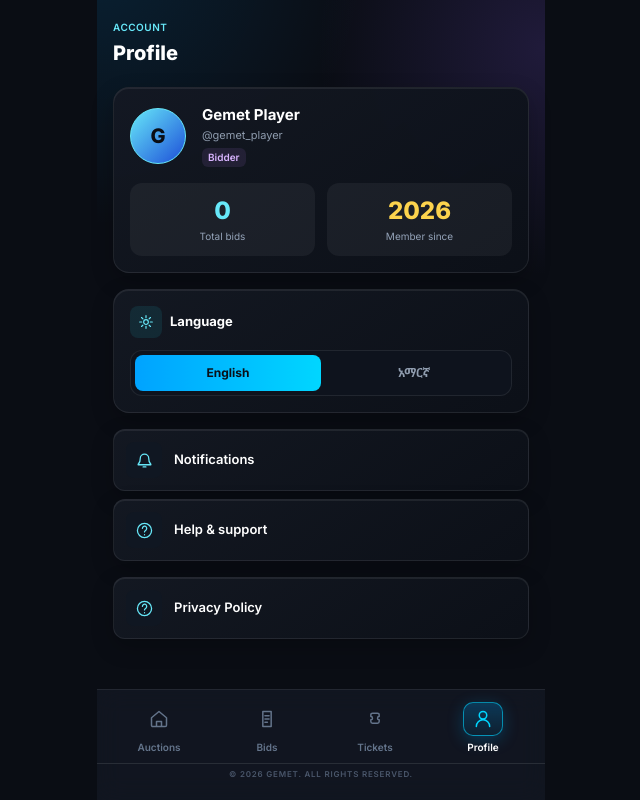
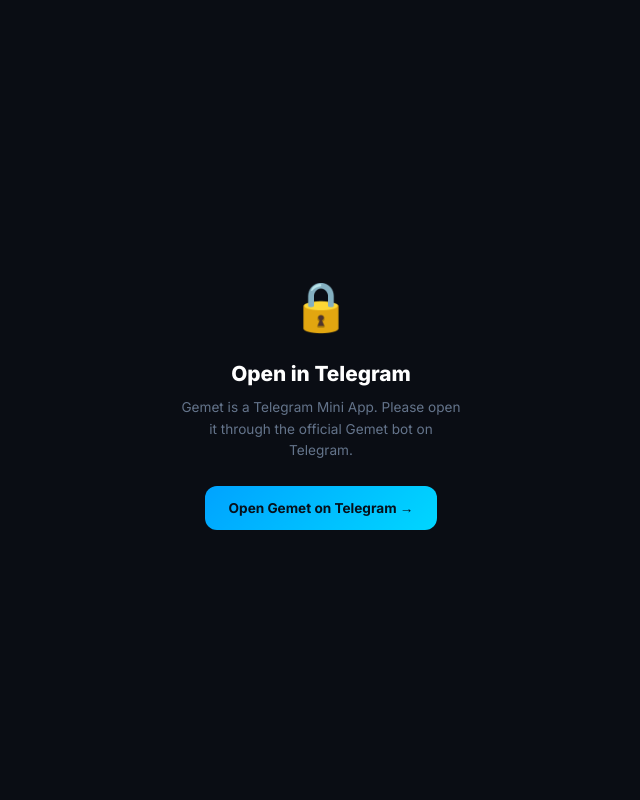
Before and after one commit to Bikat1995/Gemet, a Next.js app in the folder apps/web/: page /profile in a window 1280 px wide. Shown: the whole page, without its empty margins (319-959 px from the left). Built offline with nearby package versions, Linux system fonts and the light colour scheme.

Commit message:
fix: shrink copyright, merge privacy into menu, block browser access

```diff
--- a/apps/web/app/components/BottomNav.tsx
+++ b/apps/web/app/components/BottomNav.tsx
@@ -1,4 +1,4 @@
 'use client';
 import Link from 'next/link'; import { usePathname } from 'next/navigation'; import { useLanguage } from './LanguageProvider'; import { Icon, type IconName } from './Icons';
 const items:[string,IconName,'auctions'|'bids'|'tickets'|'profile'][]=[['/','home','auctions'],['/bids','bids','bids'],['/tickets','ticket','tickets'],['/profile','user','profile']];
-export function BottomNav(){const path=usePathname(),{t}=useLanguage();return <div className="dock nav-safe fixed bottom-0 left-1/2 z-30 w-full max-w-md -translate-x-1/2 flex flex-col"><nav className="flex justify-around px-2 pt-3 pb-1">{items.map(([href,icon,label])=>{const active=path.startsWith(href) && (href !== '/' || path === '/');return <Link href={href} key={href} className={`dock-item ${active?'dock-active':''}`}><span className="dock-icon"><Icon name={icon} size={20}/></span><span>{t[label]}</span></Link>})}</nav><div className="mt-1 border-t border-white/10 pt-1 pb-1 text-center text-[8px] text-slate-500/70 font-semibold uppercase tracking-widest">© {new Date().getFullYear()} Gemet. All rights reserved.</div></div>}
+export function BottomNav(){const path=usePathname(),{t}=useLanguage();return <div className="dock nav-safe fixed bottom-0 left-1/2 z-30 w-full max-w-md -translate-x-1/2 flex flex-col"><nav className="flex justify-around px-2 pt-2 pb-0.5">{items.map(([href,icon,label])=>{const active=path.startsWith(href) && (href !== '/' || path === '/');return <Link href={href} key={href} className={`dock-item ${active?'dock-active':''}`}><span className="dock-icon"><Icon name={icon} size={20}/></span><span>{t[label]}</span></Link>})}</nav><div className="border-t border-white/5 py-0.5 text-center text-[8px] text-slate-600 tracking-widest">© {new Date().getFullYear()} Gemet · All rights reserved</div></div>}
--- /dev/null
+++ b/apps/web/app/components/TelegramGate.tsx
@@ -0,0 +1,62 @@
+'use client';
+import { useEffect, useState } from 'react';
+
+export default function TelegramGate({ children }: { children: React.ReactNode }) {
+  const [ok, setOk] = useState<boolean | null>(null);
+
+  useEffect(() => {
+    const tg = (window as any).Telegram?.WebApp;
+    // If Telegram WebApp is present and has initData, we're inside Telegram
+    if (tg?.initData && tg.initData.length > 0) {
+      tg.ready();
+      tg.expand();
+      setOk(true);
+    } else {
+      setOk(false);
+    }
+  }, []);
+
+  if (ok === null) return null; // loading
+
+  if (!ok) {
+    return (
+      <div style={{
+        minHeight: '100vh',
+        background: '#0A0D14',
+        display: 'flex',
+        flexDirection: 'column',
+        alignItems: 'center',
+        justifyContent: 'center',
+        padding: '2rem',
+        textAlign: 'center',
+        fontFamily: 'Inter, system-ui, sans-serif',
+      }}>
+        <div style={{ fontSize: '3rem', marginBottom: '1rem' }}>🔒</div>
+        <h1 style={{ color: '#fff', fontSize: '1.3rem', fontWeight: 800, margin: '0 0 0.5rem' }}>
+          Open in Telegram
+        </h1>
+        <p style={{ color: '#64748b', fontSize: '0.85rem', maxWidth: '280px', lineHeight: 1.6 }}>
+          Gemet is a Telegram Mini App. Please open it through the official Gemet bot on Telegram.
+        </p>
+        <a
+          href="https://t.me/GemetAuctionBot"
+          style={{
+            marginTop: '1.5rem',
+            display: 'inline-block',
+            background: 'linear-gradient(135deg, #00A3FF, #00D6FF)',
+            color: '#06101b',
+            fontWeight: 700,
+            fontSize: '0.85rem',
+            padding: '0.75rem 1.5rem',
+            borderRadius: '12px',
+            textDecoration: 'none',
+          }}
+        >
+          Open Gemet on Telegram →
+        </a>
+      </div>
+    );
+  }
+
+  return <>{children}</>;
+}
--- a/apps/web/app/layout.tsx
+++ b/apps/web/app/layout.tsx
@@ -1,6 +1,7 @@
 import './globals.css';
 import { LanguageProvider } from './components/LanguageProvider';
 import { TelegramProvider } from './components/TelegramProvider';
+import TelegramGate from './components/TelegramGate';
 import Script from 'next/script';
 export const metadata={title:'Gemet | ገምት',description:'Lowest unique bid auctions'};
-export default function RootLayout({children}:{children:React.ReactNode}) { return <html lang="en"><body><Script src="https://telegram.org/js/telegram-web-app.js" strategy="beforeInteractive"/><TelegramProvider><LanguageProvider>{children}</LanguageProvider></TelegramProvider></body></html>; }
+export default function RootLayout({children}:{children:React.ReactNode}) { return <html lang="en"><body><Script src="https://telegram.org/js/telegram-web-app.js" strategy="beforeInteractive"/><TelegramProvider><LanguageProvider><TelegramGate>{children}</TelegramGate></LanguageProvider></TelegramProvider></body></html>; }
--- a/apps/web/app/profile/page.tsx
+++ b/apps/web/app/profile/page.tsx
@@ -104,10 +104,6 @@
             <span className="flex-1 text-[13px] font-semibold">{t[label]}</span>
           </Link>
         ))}
-      </section>
-
-      {/* Legal */}
-      <section className="mt-4 space-y-2">
         <Link href="/privacy" className="tile flex w-full items-center gap-3 rounded-xl p-3 text-left active:scale-[0.98] transition-transform">
           <span className="grid h-9 w-9 place-items-center rounded-lg bg-[#101722] text-cyan-300">
             <Icon name="help" size={17} />
```
